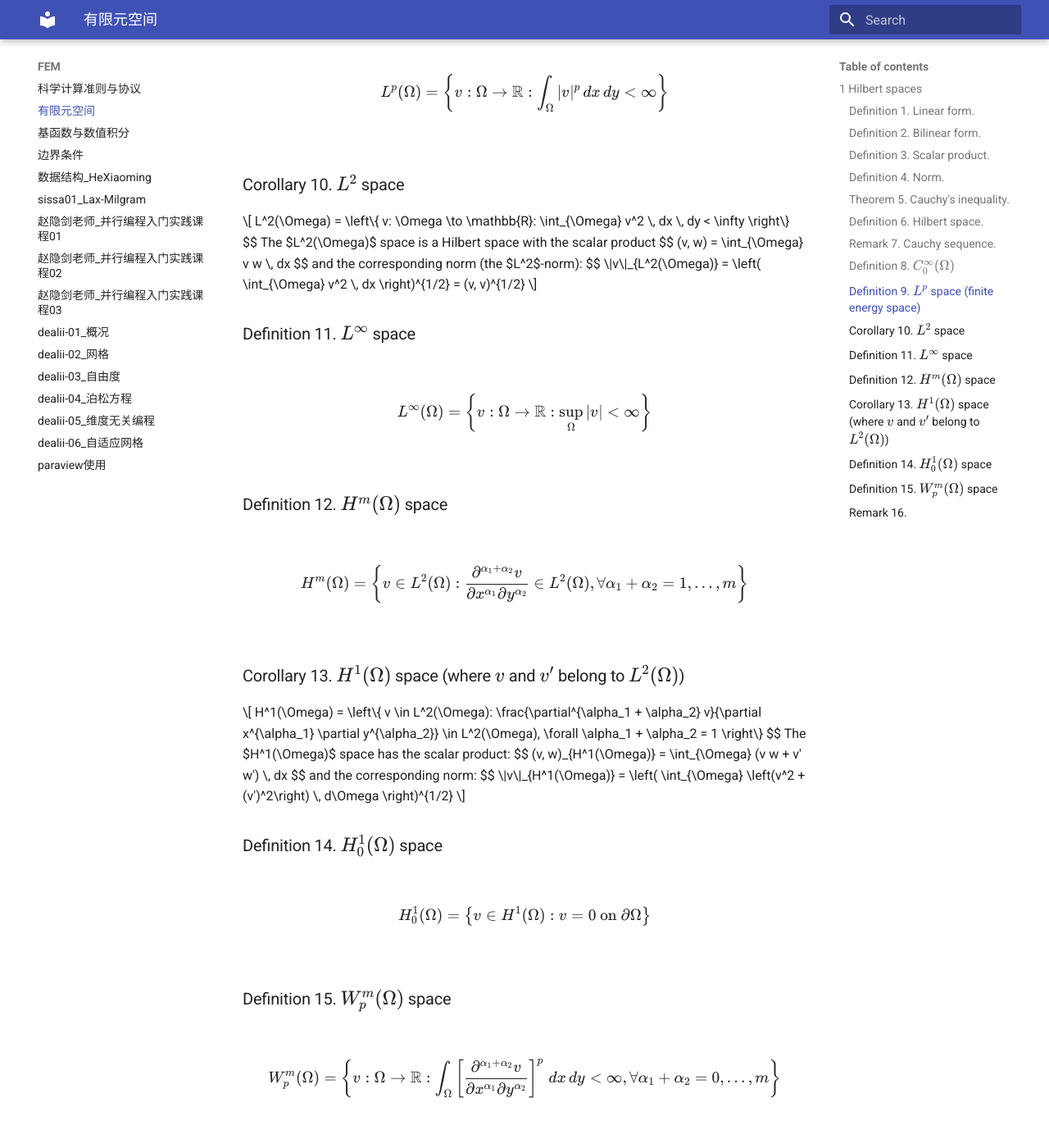
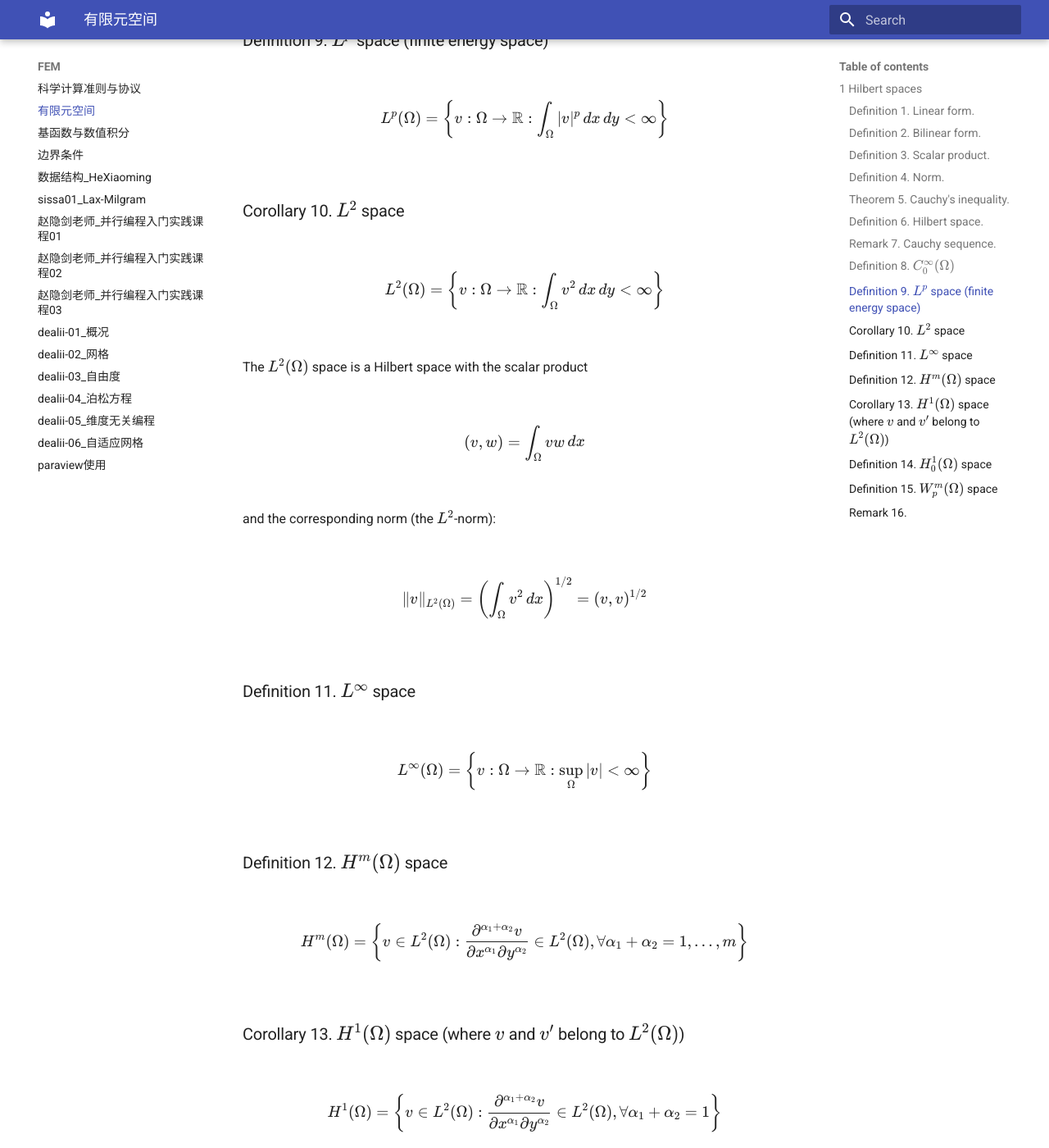
Before and after one commit to ymma98/technotes, an MkDocs documentation site: the page built from docs/FEM/有限元空间.md, in a window 1280 px wide and 1400 px high, scrolled down 2272 px. Shown: the whole window at 82% size. Built offline with MkDocs 1.6.1 and Material for MkDocs 9.7.7, drawn with Linux system fonts in a browser that asks for light colours; part of the change alters nothing that is shown; some of the changed text lies outside the part shown.

```diff
--- a/docs/FEM/有限元空间.md
+++ b/docs/FEM/有限元空间.md
@@ -17,6 +17,7 @@ $$
 
 ### Definition 2. Bilinear form.
 $a(\cdot, \cdot)$ is a bilinear form on $V \times V$ if $a: V \times V \to \mathbb{R}$.
+
 i.e., $a(v, w) \in \mathbb{R}$ for $v, w \in V$, and $a(\cdot, \cdot)$ is linear in each argument, i.e., for all $u, v, w \in V$ and $\beta, \theta \in \mathbb{R}$, we have
 
 $$
@@ -51,79 +52,101 @@ $$
 
 ### Definition 6. Hilbert space.
 If $V$ is a linear space with a scalar product with corresponding norm $\|\cdot\|$, then $V$ is said to be a Hilbert space if $V$ is complete, i.e., if every Cauchy sequence with respect to $\|\cdot\|$ is convergent.
+
 We could just think of a Hilbert space simply as a linear space with a scalar product (a special positive symmetric bilinear form).
 
 ### Remark 7. Cauchy sequence.
+
 A sequence $v_1, v_2, v_3, \dots$ of elements $v_i$ in the space $V$ with norm $\|\cdot\|$ is said to be a Cauchy sequence if for all $\epsilon > 0$, there is a natural number $N$ such that $\|v_i - v_j\| < \epsilon$ if $i, j > N$. Further, $v_i$ converges to $v$ if $\|v - v_i\| \to 0$ as $i \to \infty$.
 
 ### Definition 8. $C^\infty_0(\Omega)$
+
 $C^\infty_0(\Omega)$ is the set of all functions that are infinitely differentiable on $\Omega$ and compactly supported in $\Omega$.
 
 ### Definition 9. $L^p$ space (finite energy space)
+
 $$
 L^p(\Omega) = \left\{ v: \Omega \to \mathbb{R}: \int_\Omega |v|^p \, dx \, dy < \infty \right\}
 $$
 
 ### Corollary 10. $L^2$ space
+
 $$
 L^2(\Omega) = \left\{ v: \Omega \to \mathbb{R}: \int_{\Omega} v^2 \, dx \, dy < \infty \right\}
 $$
+
 The $L^2(\Omega)$ space is a Hilbert space with the scalar product
+
 $$
 (v, w) = \int_{\Omega} v w \, dx
 $$
+
 and the corresponding norm (the $L^2$-norm):
+
 $$
 \|v\|_{L^2(\Omega)} = \left( \int_{\Omega} v^2 \, dx \right)^{1/2} = (v, v)^{1/2}
 $$
 
 ### Definition 11. $L^\infty$ space
+
 $$
 L^\infty(\Omega) = \left\{ v: \Omega \to \mathbb{R}: \sup_{\Omega} |v| < \infty \right\}
 $$
 
 ### Definition 12. $H^m(\Omega)$ space
+
 $$
 H^m(\Omega) = \left\{ v \in L^2(\Omega): \frac{\partial^{\alpha_1 + \alpha_2} v}{\partial x^{\alpha_1} \partial y^{\alpha_2}} \in L^2(\Omega), \forall \alpha_1 + \alpha_2 = 1, \dots, m \right\}
 $$
 
 ### Corollary 13. $H^1(\Omega)$ space (where $v$ and $v'$ belong to $L^2(\Omega)$)
+
 $$
 H^1(\Omega) = \left\{ v \in L^2(\Omega): \frac{\partial^{\alpha_1 + \alpha_2} v}{\partial x^{\alpha_1} \partial y^{\alpha_2}} \in L^2(\Omega), \forall \alpha_1 + \alpha_2 = 1 \right\}
 $$
+
 The $H^1(\Omega)$ space has the scalar product:
+
 $$
 (v, w)_{H^1(\Omega)} = \int_{\Omega} (v w + v' w') \, dx
 $$
+
 and the corresponding norm:
+
 $$
 \|v\|_{H^1(\Omega)} = \left( \int_{\Omega} \left(v^2 + (v')^2\right) \, d\Omega \right)^{1/2}
 $$
 
 ### Definition 14. $H^1_0(\Omega)$ space
+
 $$
 H^1_0(\Omega) = \left\{ v \in H^1(\Omega): v = 0 \text{ on } \partial \Omega \right\}
 $$
 
 ### Definition 15. $W^m_p(\Omega)$ space
+
 $$
 W^m_p(\Omega) = \left\{ v: \Omega \to \mathbb{R}: \int_{\Omega} \left[\frac{\partial^{\alpha_1 + \alpha_2} v}{\partial x^{\alpha_1} \partial y^{\alpha_2}}\right]^p \, dx \, dy < \infty, \forall \alpha_1 + \alpha_2 = 0, \dots, m \right\}
 $$
 
 ### Remark 16.
+
 $$
 L^p(\Omega) = W^0_p(\Omega);
 $$
+
 $$
 L^2(\Omega) = W^0_2(\Omega);
 $$
+
 $$
 H^m(\Omega) = W^m_2(\Omega);
 $$
+
 $$
 H^1(\Omega) = W^1_2(\Omega)
 $$
 <!--stackedit_data:
-eyJoaXN0b3J5IjpbLTE5Nzc1OTUzNiwtMTc4OTY1NjUzNCwxNT
-I0NjQxNjE5XX0=
+eyJoaXN0b3J5IjpbLTM1MzYzNTcwNiwtMTk3NzU5NTM2LC0xNz
+g5NjU2NTM0LDE1MjQ2NDE2MTldfQ==
 -->
```
